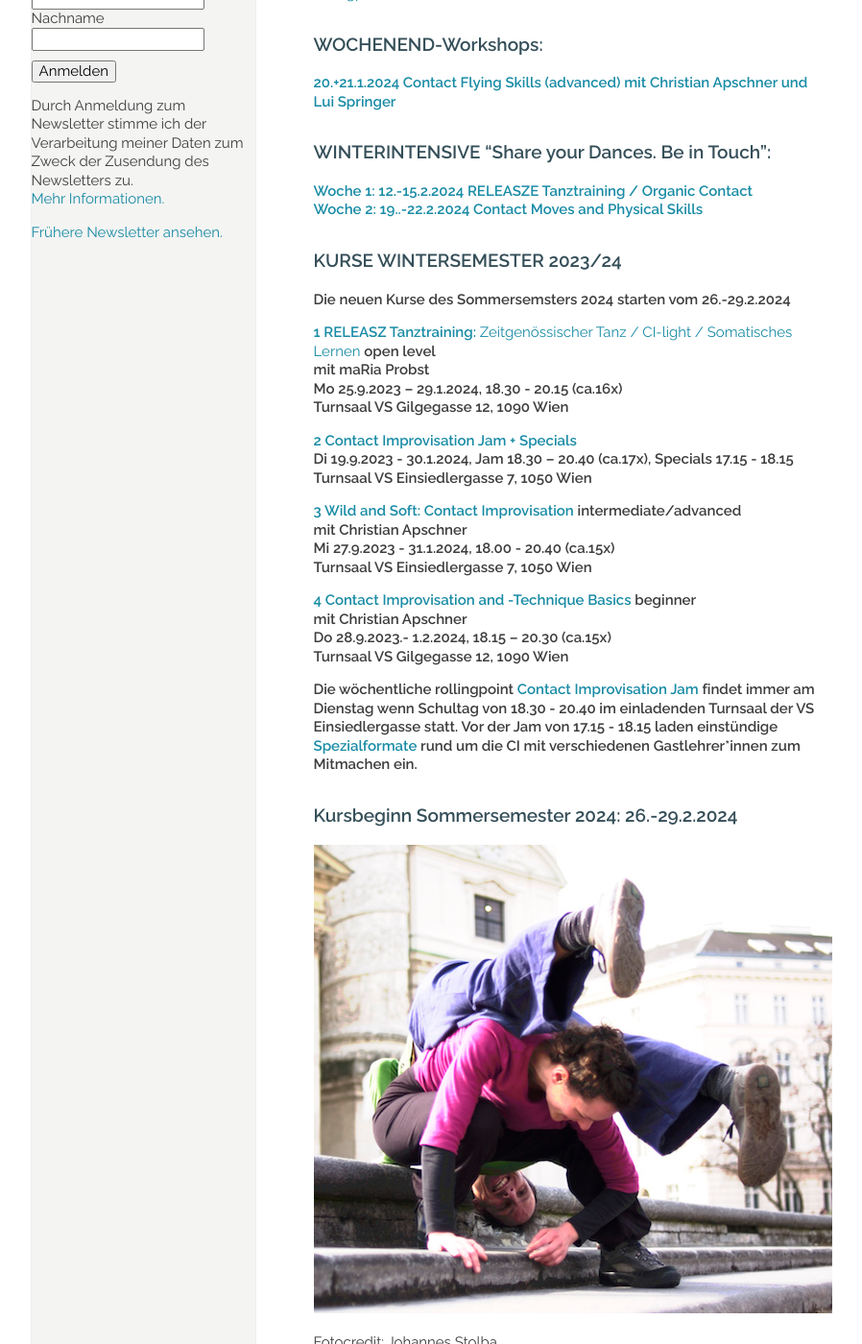
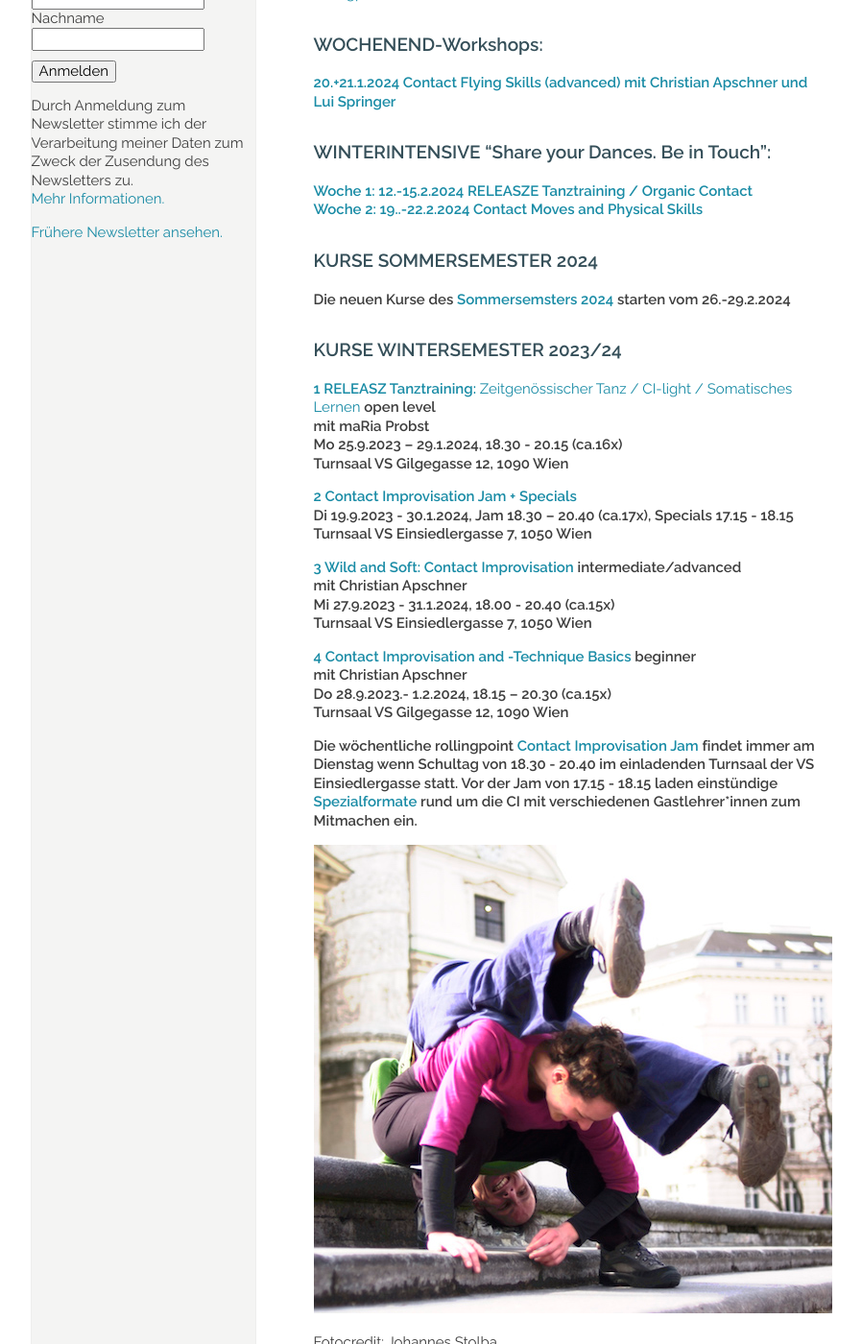
Before and after one commit to manulari/rollingpointat, a Jekyll site: the page built from _pages_de/index.md, in a window 1280 px wide and 1400 px high, scrolled down 1089 px. Shown: the whole window at 96% size, without its empty margins (152-1050 px from the left). Built offline with Jekyll 4.4.1, drawn with Linux system fonts in a browser that asks for light colours; comment, search, counter and statistics services are not loaded.

Commit message:
Update page (de) “index”

```diff
--- a/_pages_de/index.md
+++ b/_pages_de/index.md
@@ -27,9 +27,13 @@ Fotocredit: https://johannes-stolba.net/photography/
 [**Woche 1: 12.-15.2.2024 RELEASZE Tanztraining / Organic Contact**\
 **Woche 2: 19..-22.2.2024 Contact Moves and Physical Skills**](https://rollingpoint.at/winterintensive)
 
+### **KURSE SOMMERSEMESTER 2024**
+
+**Die neuen Kurse des [Sommersemsters 2024](https://rollingpoint.at/somsem24) starten vom 26.-29.2.2024**
+
 ### **KURSE WINTERSEMESTER 2023/24**
 
-**Die neuen Kurse des Sommersemsters 2024 starten vom 26.-29.2.2024**
+
 
 **[1 RELEASZ Tanztraining: ](/kurse#mo)**[Zeitgenössischer Tanz / CI-light / Somatisches Lernen](/kurse#mo) **open level**\
  **mit maRia Probst**\
@@ -52,8 +56,6 @@ Fotocredit: https://johannes-stolba.net/photography/
 
 **Die wöchentliche rollingpoint [Contact Improvisation Jam ](https://rollingpoint.at/jams)findet immer am Dienstag wenn Schultag von 18.30 -  20.40 im einladenden Turnsaal der VS Einsiedlergasse statt. Vor der Jam von 17.15 - 18.15 laden einstündige [Spezialformate](https://rollingpoint.at/jams#special) rund um die  CI mit verschiedenen Gastlehrer*innen zum Mitmachen ein.**
 
-### Kursbeginn Sommersemester 2024: 26.-29.2.2024
-
 ![Mehr CI auf der Stiege](/assets/uploads/dsc_1941a.jpg "Mehr CI auf der Stiege")
 
 Fotocredit: Johannes Stolba
```
